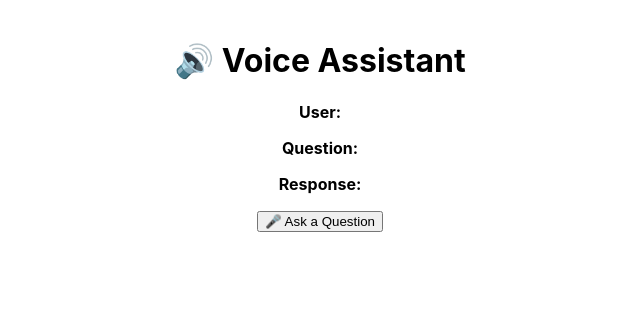
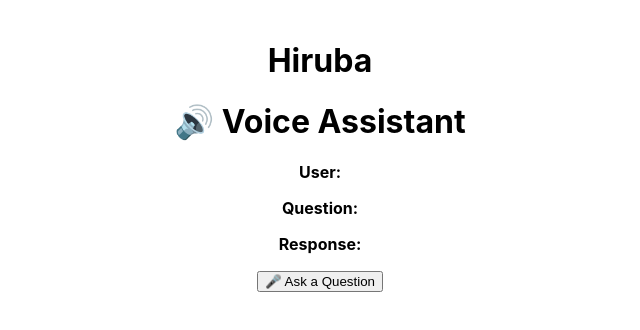
Before and after one commit to salesotomatikstbm/voice, a React (Create React App) app: page /chat in a window 1280 px wide. Shown: the top 330 px of the page, without its empty margins (320-960 px from the left). Built offline with nearby package versions, Linux system fonts and the light colour scheme.

Commit message:
add the name

```diff
--- a/src/ChatPage.jsx
+++ b/src/ChatPage.jsx
@@ -71,6 +71,7 @@ const ChatPage = ({ user }) => {
 
   return (
     <div style={{ textAlign: "center", padding: "20px" }}>
+             <h1>Hiruba</h1>
       <h1>🔊 Voice Assistant</h1>
       <p><b>User:</b> {user}</p>
       <p><b>Question:</b> {question}</p>
--- a/src/VoiceRecognition.jsx
+++ b/src/VoiceRecognition.jsx
@@ -37,6 +37,7 @@ const VoiceRecognition = ({ setUser }) => {
 
   return (
     <div style={{ textAlign: "center", padding: "20px" }}>
+        <h1>Hiruba</h1>
       <h1>🎙 Identify Yourself</h1>
       <p><b>Detected Speaker:</b> {speaker}</p>
       <button onClick={startListening}>🎤 Speak Your Name</button>
```
